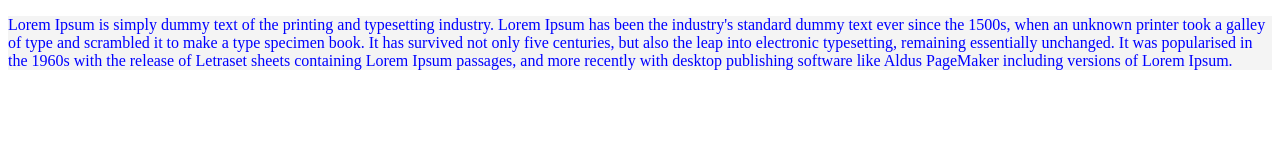
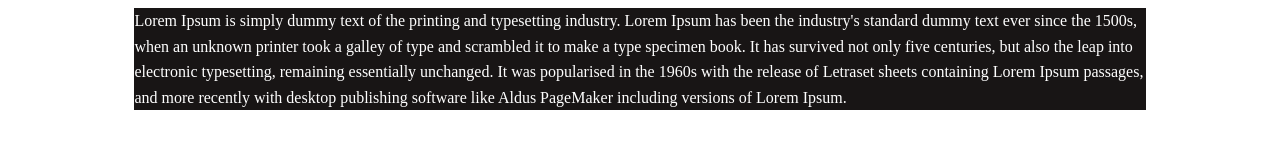
Before and after one commit to prajesh-ananthan/css-hacking, a plain HTML site: page hack-1/index.html in a window 1280 px wide. Drawn offline with Linux system fonts and the light colour scheme.

Commit message:
For the sake of merging

```diff
--- a/hack-1/css/style.css
+++ b/hack-1/css/style.css
@@ -1,4 +1,17 @@
 p {
-    background-color: #f4f4f4;
-    color: blue;
+    /* background-color: #f4f4f4; */
+    /* color: blue; */
+
+    line-height: 1.6em;
+    margin: 0;
 }
+
+.box-1 {
+    background-color: #181515;
+    color: #fff;
+}
+
+.container {
+    width: 80%;
+    margin: auto;  /* Makes content alligned in the middle */
+}
--- a/hack-1/index.html
+++ b/hack-1/index.html
@@ -10,13 +10,18 @@
 </head>
 
 <body>
-    <p>
-        Lorem Ipsum is simply dummy text of the printing and typesetting industry. Lorem Ipsum has been the industry's standard dummy
-        text ever since the 1500s, when an unknown printer took a galley of type and scrambled it to make a type specimen
-        book. It has survived not only five centuries, but also the leap into electronic typesetting, remaining essentially
-        unchanged. It was popularised in the 1960s with the release of Letraset sheets containing Lorem Ipsum passages, and
-        more recently with desktop publishing software like Aldus PageMaker including versions of Lorem Ipsum.
-    </p>
+    <div class="container">
+        <div class="box-1">
+            <p>
+                Lorem Ipsum is simply dummy text of the printing and typesetting industry. Lorem Ipsum has been the industry's standard dummy
+                text ever since the 1500s, when an unknown printer took a galley of type and scrambled it to make a type
+                specimen book. It has survived not only five centuries, but also the leap into electronic typesetting, remaining
+                essentially unchanged. It was popularised in the 1960s with the release of Letraset sheets containing Lorem
+                Ipsum passages, and more recently with desktop publishing software like Aldus PageMaker including versions
+                of Lorem Ipsum.
+            </p>
+        </div>
+    </div>
 </body>
 
 </html>
```
